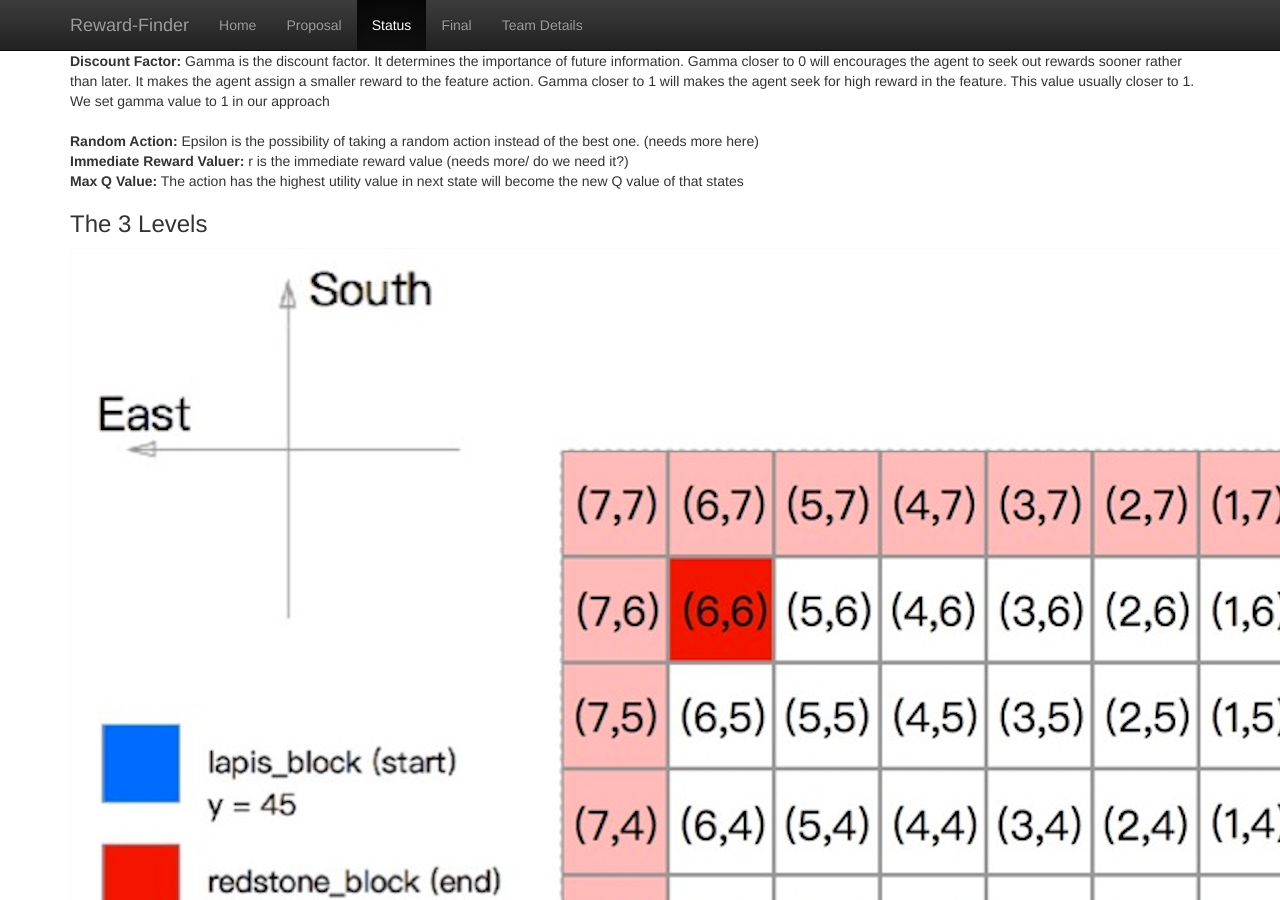
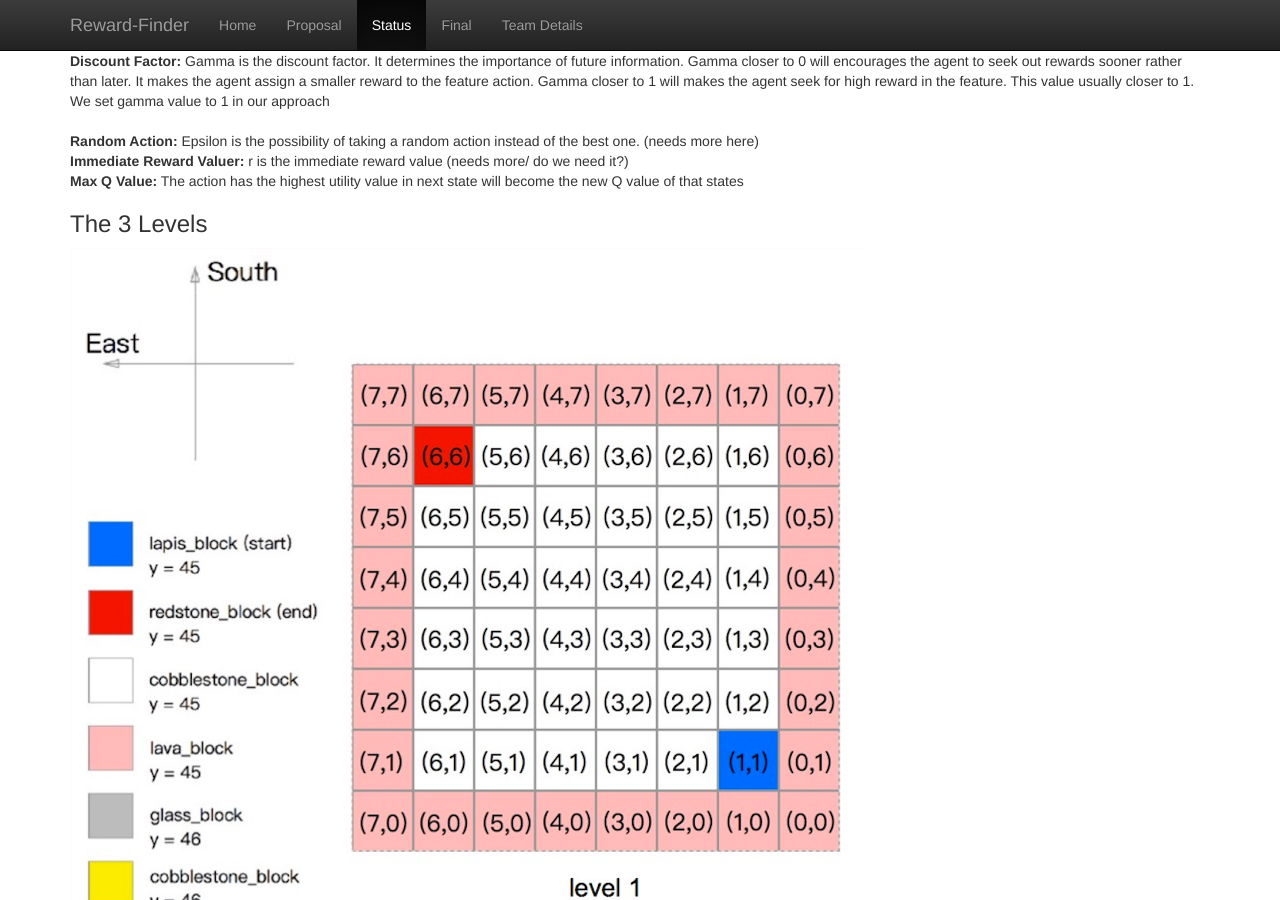
Before and after one commit to Moe202/CS175-Group-8, a Jekyll site: the page built from docs/status.md, in a window 1280 px wide and 900 px high, scrolled down 1084 px. Built offline with Jekyll 4.4.1, drawn with Linux system fonts in a browser that asks for light colours.

Commit message:
fix image size

```diff
--- a/docs/status.md
+++ b/docs/status.md
@@ -43,10 +43,13 @@
 **Max Q Value:** The action has the highest utility value in next state will become the new Q value of that states<br>
 
 ### The 3 Levels
-<img src="images/level1_graph.png" title="lvl1" />
-<img src="images/level2_graph.png" title="lvl2" />
-<img src="images/level3_graph.png" title="lvl3" />
+<img src="images/level1_graph.png" title="lvl1" height="70%" width="70%"/>
+<img src="images/level2_graph.png" title="lvl2" height="70%" width="70%"/>
+<img src="images/level3_graph.png" title="lvl3" height="70%" width="70%"/>
+
 <!-- <img src="images/grid.jpeg" title="grid" width="1100" height="434" /> -->
+
+
 The  Figure shows the grid layout in two-dimensional. It specify the start and end blocks. Also，it shows the terrian of mazes(the floor of the maze is cobblestone, block is built by glass\_blocks, hill is built by cobblestone\_blocks). The number in each grid represent the **(x,z)** value and each grids has an altitude value which is  **y**.
 
 
```
